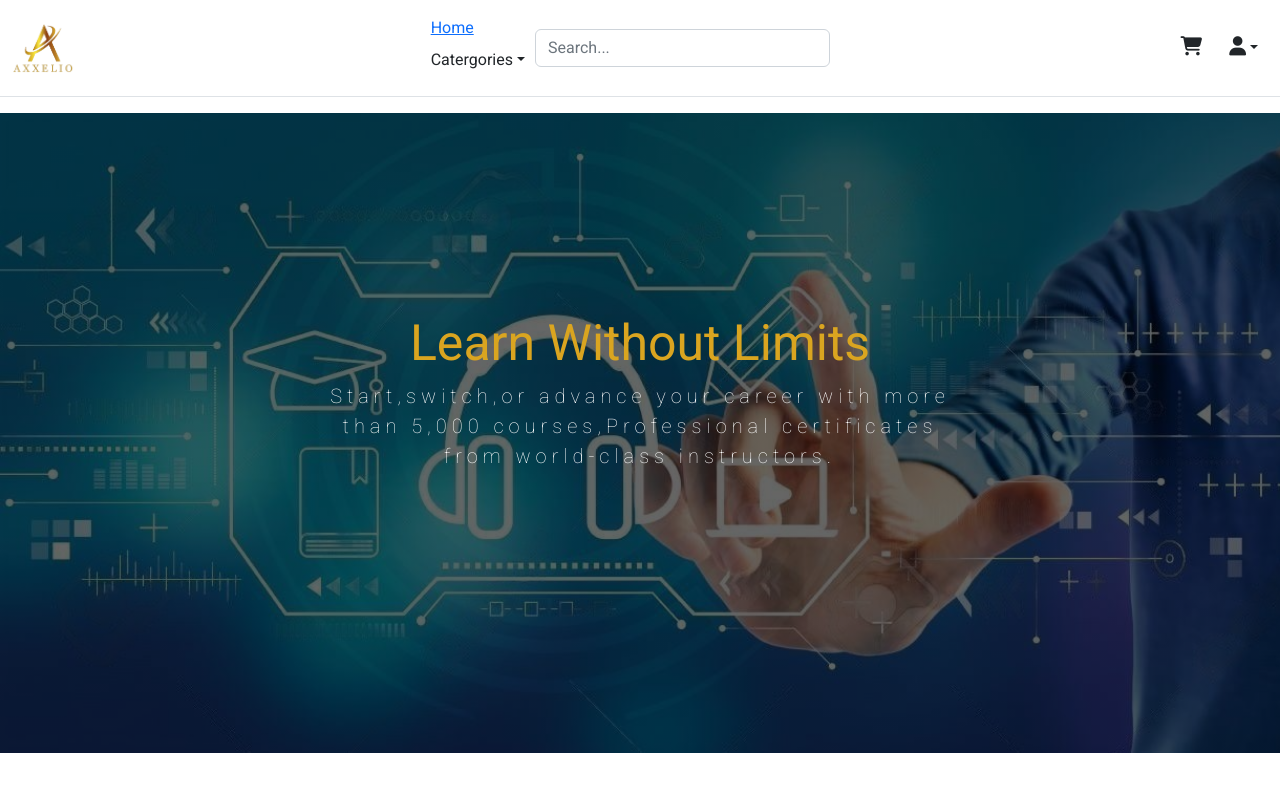
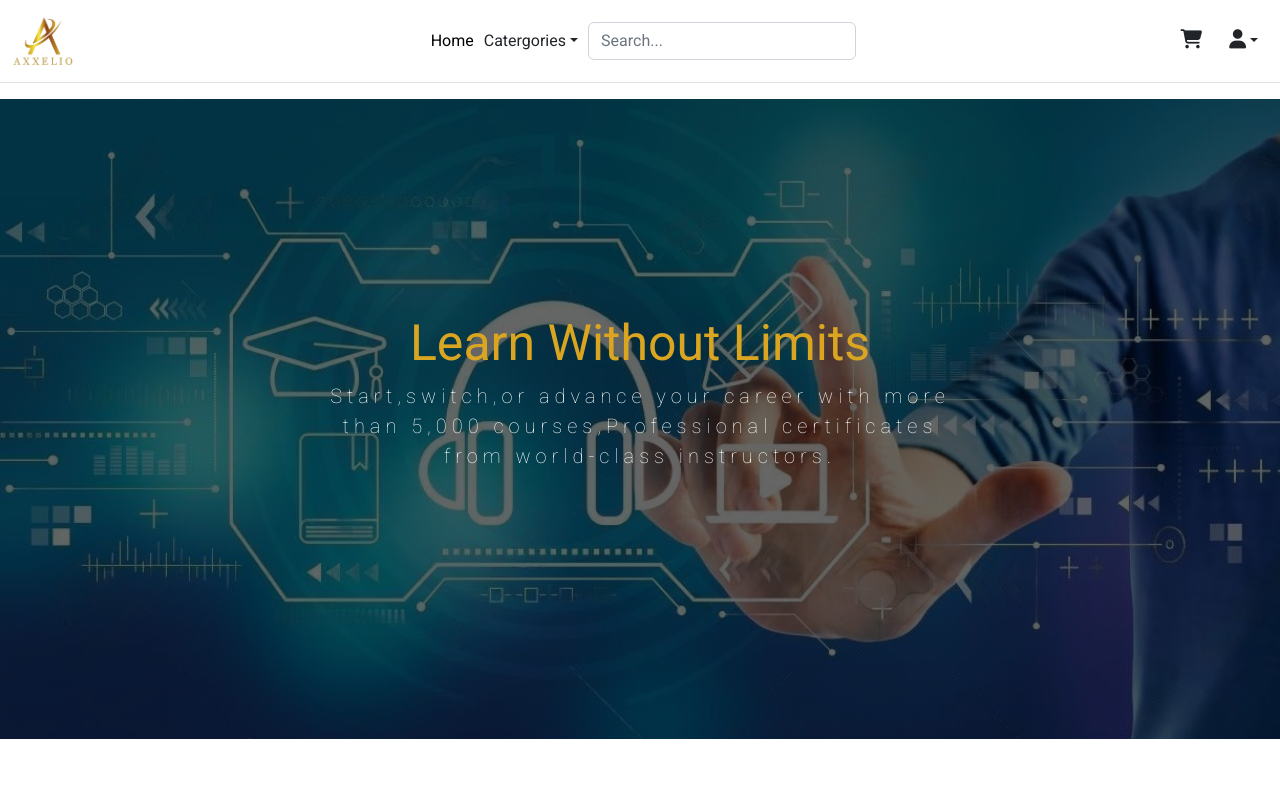
Before and after one commit to Pranav-github02/Axxelio, a React (Create React App) app: page / in a window 1280 px wide. Shown: the top 792 px of the page. Built offline with nearby package versions, Linux system fonts and the light colour scheme; no server answers.

Commit message:
Update Navbar.jsx

```diff
--- a/src/Components/Navbar/Navbar.jsx
+++ b/src/Components/Navbar/Navbar.jsx
@@ -22,8 +22,8 @@ export default function Navbar(props) {
                     </div>
 
                     <div className="d-flex align-items-center">
-                        <ul className="navbar-nav me-auto mb-2 mb-lg-0 ">
-                            <NavLink to="/">Home</NavLink>
+                        <ul className="navbar-nav me-auto mb-2 mb-lg-0" style={{ display: "contents" }}>
+                            <li><NavLink to="/" style={{ textDecoration: "none", marginRight: "10px", color: "black" }}>Home</NavLink></li>
                             <li className="nav-item dropdown">
                                 <a className="nav-link dropdown-toggle" href='#' role="button" data-bs-toggle="dropdown" aria-expanded="false">
                                     Catergories
```
